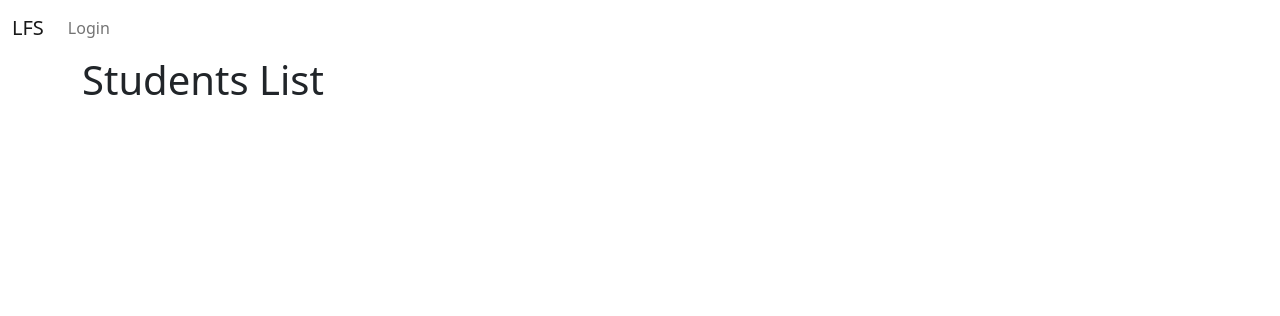
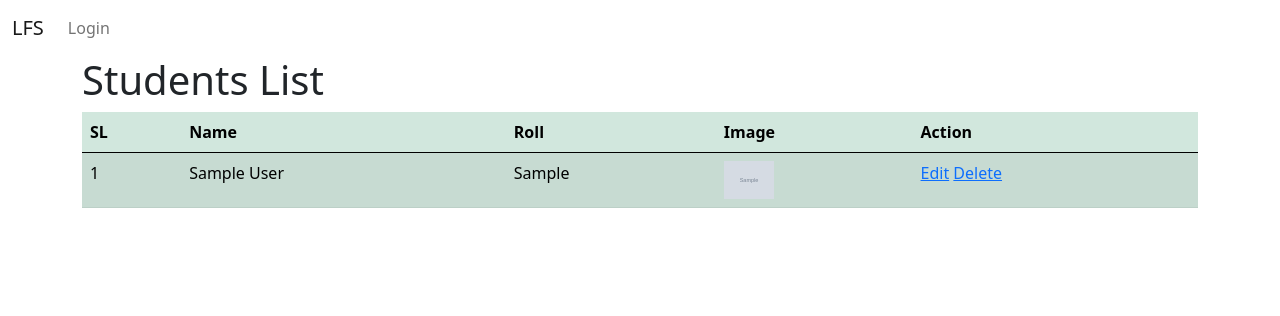
Before and after one commit to Shuvo1910/Institute_management, a Django app: page /students/ in a window 1280 px wide. Shown: the top 316 px of the page. Run offline with Django 5.2, Linux system fonts and the light colour scheme; tables that the repository leaves empty hold one stand-in row (values such as "Sample post"); grey boxes marked "Sample" are stand-in pictures; some libraries are stand-ins or nearby versions.

```diff
--- a/institure_management/students/templates/students-list.html
+++ b/institure_management/students/templates/students-list.html
@@ -7,4 +7,33 @@
 
 {% block body %}
     <h1>Students List</h1>
+    <table class="table table-success table-striped">
+        <thead>
+            <tr>
+                <th>SL</th>
+                <th>Name</th>
+                <th>Roll</th>
+                <th>Image</th>
+                <th>Action</th>
+            </tr>
+        </thead>
+        <tbody>
+
+            {% for data in students_list  %}
+                <tr>
+                    <td>{{forloop.counter}}</td>
+                    <td>{{data.name}}</td>
+                    <td>{{data.roll}}</td>
+                    <td>
+                        <img src="{{data.image.url}}" width="50px" alt="">
+                    </td>
+                    <td>
+                        <a href="">Edit</a>
+                        <a href="">Delete</a>
+                    </td>
+                </tr>
+            {% endfor %}
+
+        </tbody>
+    </table>
 {% endblock body %}
--- a/institure_management/students/views.py
+++ b/institure_management/students/views.py
@@ -1,5 +1,12 @@
 from django.shortcuts import render
+from students.models import StudentModel
 
 def students_list(request):
+    students_list = StudentModel.objects.all()
 
-    return render (request, 'students-list.html')
+    context = {
+        'students_list' : students_list,
+
+    }
+
+    return render (request, 'students-list.html', context)
```
Also changed, not shown: institure_management/db.sqlite3.
